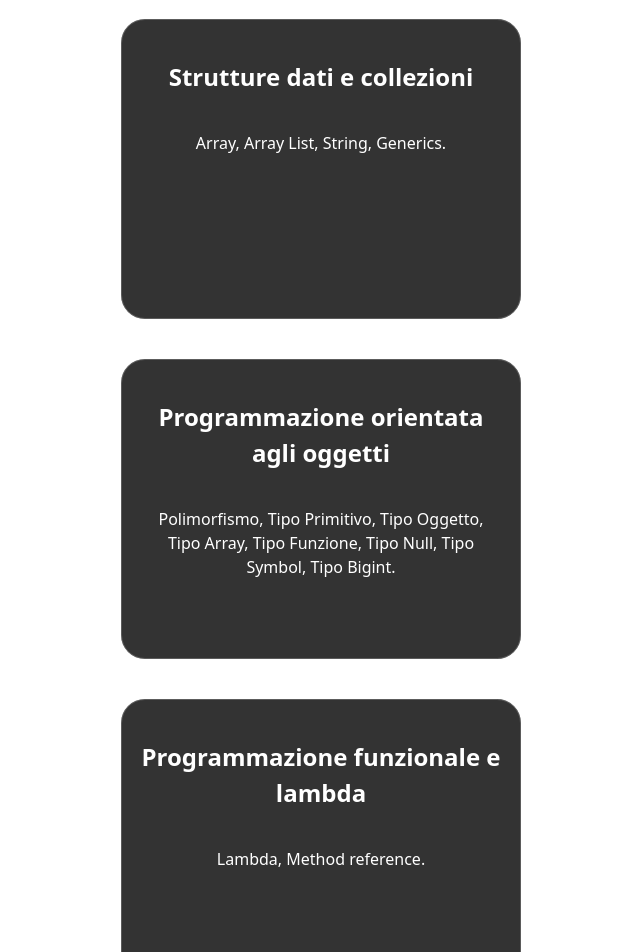
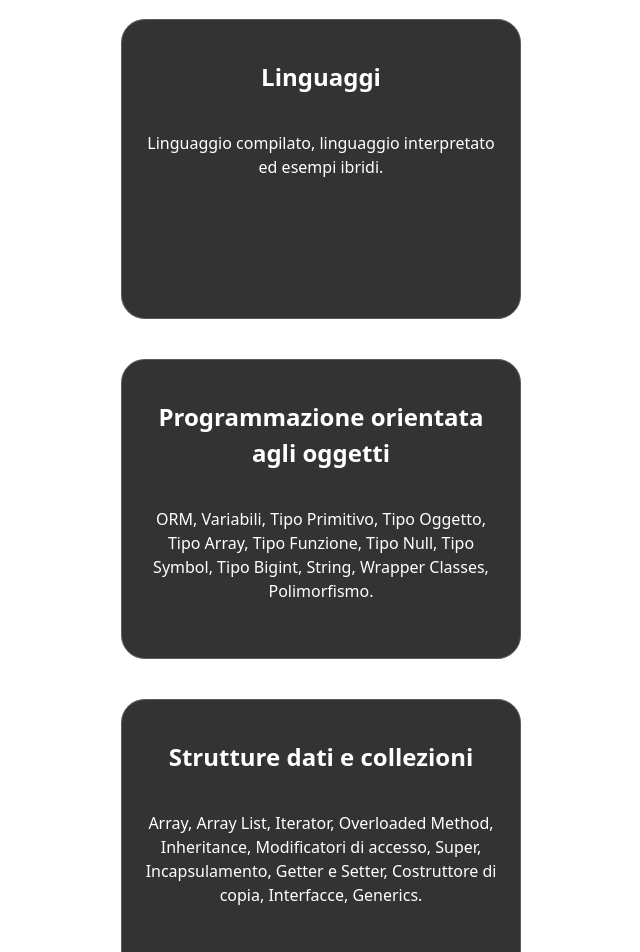
Before and after one commit to FilippoPandolfini/progetto-riassunto, a React (Vite) app: page / in a window 1280 px wide. Shown: the part 520-1472 px from the top of the page, without its empty margins (259-899 px from the left). Built offline with nearby package versions, Linux system fonts and the light colour scheme.

Commit message:
more notes

```diff
--- a/src/App.tsx
+++ b/src/App.tsx
@@ -11,8 +11,8 @@ import { databaseData } from './pages/database-data';
 import { networkingData } from './pages/networking-data';
 import { metadataData } from './pages/metadata-data';
 import { introduzioneData } from './introduzione-data';
-import { title } from 'process';
 import { javavstypeData } from './pages/javavstype-data';
+import { javaData } from './pages/java-data';
 
 interface MenuItem {
   id: string;
@@ -92,6 +92,7 @@ export default function App() {
   }));
 
   const datasets = [
+    javaData,
     dataStructuresData,
     objectOrientedData,
     lambdaData,
--- a/src/components/sections-data.js
+++ b/src/components/sections-data.js
@@ -7,19 +7,26 @@ import { networkingData } from "../pages/networking-data";
 import { objectOrientedData } from "../pages/object-oriented-data";
 import { reactData } from "../pages/react-data";
 import { javavstypeData } from "../pages/javavstype-data";
+import { javaData } from "../pages/java-data";
 
 export const sectionsData = [
   {
-    id: "datastructure",
-    title: "Strutture dati e collezioni",
-    content: "Array, Array List, String, Generics.",
-    subPanels: dataStructuresData,
+    id:"languages",
+    title:"Linguaggi",
+    content:"Linguaggio compilato, linguaggio interpretato ed esempi ibridi.",
+    subPanels: javaData,
   },
   {
     id: "objoriented",
     title: "Programmazione orientata agli oggetti",
-    content: "Polimorfismo, Tipo Primitivo, Tipo Oggetto, Tipo Array, Tipo Funzione, Tipo Null, Tipo Symbol, Tipo Bigint.",
+    content: "ORM, Variabili, Tipo Primitivo, Tipo Oggetto, Tipo Array, Tipo Funzione, Tipo Null, Tipo Symbol, Tipo Bigint, String, Wrapper Classes, Polimorfismo.",
     subPanels: objectOrientedData,
+  },
+  {
+    id: "datastructure",
+    title: "Strutture dati e collezioni",
+    content: "Array, Array List, Iterator, Overloaded Method, Inheritance, Modificatori di accesso, Super, Incapsulamento, Getter e Setter, Costruttore di copia, Interfacce, Generics.",
+    subPanels: dataStructuresData,
   },
   {
     id: "lambda",
--- a/src/pages/data-structures-data.js
+++ b/src/pages/data-structures-data.js
@@ -8,11 +8,62 @@ export const dataStructuresData = [
         id: "arraylist",
         title: "Array List",
         content: "Classe Java che implementa una lista dinamica.\nPuò crescere o ridursi in base agli inserimenti o rimozioni.\nContiene solo oggetti.\nI tipi primitivi vengono incapsulati in wrapper.",
+        sample:"Es: \nArrayList<String> \nDispone di metodi come add(), get(), set(), remove(), size()."
     },
     {
-        id: "string",
-        title: "String",
-        content: "Oggetto immutabile che rappresenta una sequenza di caratteri Unicode.\nGestite come oggetti, non come tipi primitivi.\nOgni modifica (concatenazione, sostituzione, ecc.) crea un nuovo oggetto String."
+        id:"iterator",
+        title:"Iterator",
+        content:"Per scorrere una Array List. \nRispetto ad un for loop, si può usare il metodo remove() in modo sicuro senza incorrere in un ConcurrentModificationException o in errori di salto di elementi. \nL'Iterato è generico e può essere usato su diverse collezioni."
+    },
+    {
+        id:"overloaded",
+        title:"Overloaded Methods",
+        content:"Tecnica che permette di definire più metodi con lo stesso nome, ma parametri diversi all'interno della stessa classe.",
+        sample:"Metodo considerabile \"overloaded\" se rispetta almeno una delle seguenti condizioni: \n· Numero diverso di prametri. \n· Tipo diverso di paramatri. \n· Ordine diverso di parametri. \nNon può dipendere solo sul tipo di ritorno."
+    },
+    {
+        id:"inheritance",
+        title:"Inheritance (ereditarietà)",
+        content:"Meccanismo che consente a una classe di acquisire le proprietà e i metodi di un'altra classe.",
+        sample:"Usa la parola chiave \"extends\"."
+    },
+    {
+        id:"inheritancetype",
+        title:"Tipologie di erediterietà",
+        content:"·Semplice: una classe eredita da un'altra. \n· Multilevel: una classe eredita da una classe che a sua volta eredita da un'altra. \n· Gerarchica: più classi ereditano dalla stessa classe base.",
+        sample:"Java non supporta l'ereditarietà multipla tra classi per evitare problemi di ambiguità, ma si può ottenere un comportamento simile tramite interfacce."
+    },
+    {
+        id:"accmod",
+        title:"Modificatori di accesso e ereditarietà",
+        content:"·Private: non accessibile dalle sottoclassi. \n·Protected: accessibile dalle sottoclassi (anche in pacchetti diversi). \n· Public: accessibile ovunque. \n·Default (senza modificatore): accessibile solo nello stesso pacchetto.",
+        sample:"I costruttori non sono ereditati, ma la sottoclase può chiamare il costruttore della superclasse con super()."
+    },
+    {
+        id:"super",
+        title:"Super",
+        content:"Parola chiave usata per riferirsi ai membri della superclasse."
+    },
+    {
+        id:"incaps",
+        title:"Incapsulamento",
+        content:"Nascondere i dettagli interni di una classe ed esporre solo ciò che è necessario, ricorrendo a: \n· Variabili di istanza private (impedire l'accesso diretto). \n· Metodi getter e setter (controllare lettura e modifica dati). \n· Modificatori di accesso (private, public, protected)."
+    },
+    {
+        id:"getandset",
+        title:"Getter e Setter",
+        content:"Permettono di accedere e modificare le variabili private: \n· Getter: restituisce il valore della variabile. \n· Setter: imposta un nuovo valore alla variabile."
+    },
+    {
+        id:"copyconstr",
+        title:"Costruttore di copia",
+        content:"Costruttore speciale che prende in input un'istanza della stessa classe e copia i valori dei suoi attributi, creando un nuovo oggetto indipendente.",
+        sample:"Es: \nclass Persona: \nPersona persona1 = new Persona(\"Mario\"); \nPersona persona2 = new Persona(\"persona1\"); \npersona2.setName(\"Luigi\");"
+    },
+    {
+        id:"interface",
+        title:"Interfacce",
+        content:"Tipo speciale che definisce un contratto che le classi devono rispettare. \nContiene solo dichiarazioni di metodi e costanti."
     },
     {
         id: "generics",
--- /dev/null
+++ b/src/pages/java-data.js
@@ -0,0 +1,25 @@
+export const javaData = [
+    {
+        id: "compvsint",
+        title: "Compilato vs Interpretato",
+        content: "La differenza principale tra un linguaggio di programmazione compilato e uno interpretato sta nel modo in cui il codice sorgente viene eseguito dal computer."
+    },
+    {
+        id: "comp",
+        title: "Linguaggio Compilato",
+        content: "· Il codice sorgente tradotto interamente in un file eseguibile (codice macchina) da un compilatore prima dell'esecuzione. \n· Una volta compilato, il programma può essere eseguito direttamente senza bisogno del codice sorgente o di un interprete. \n·Maggiore velocità di esecuzione, ma richiedendo una fase di compilazione lo sviluppo può essere più lento e meno flessibile.",
+        sample: "Es: \nC, C++, Rust, Go."
+    },
+    {
+        id: "int",
+        title: "Linguaggio Interpretato",
+        content:"· Il codice sorgente viene eseguito riga per riga da un interprete, senza compilazione preventiva. \n· Il programma viene eseguito direttamente dall'interprete. \n· Maggiore flessibilità, più facilità di debug e velocità di sviluppo, ma più lento perché ogni riga deve essere tradotta durante l'esecuzione.",
+        sample:"Es: \nPython, JavaScript, PHP, Ruby."
+    },
+    {
+        id:"hybrid",
+        title:"Ibridi",
+        content:"Linguaggi che combinano entrambi gli approcci.",
+        sample:"Es: \n·Java e C#, che vengono prima compilati in un bytecode e poi eseguiti da una macchina virtuale."
+    }
+]
--- a/src/pages/object-oriented-data.js
+++ b/src/pages/object-oriented-data.js
@@ -1,8 +1,15 @@
 export const objectOrientedData = [
     {
-        id: "polimorf",
-        title: "Polimorfismo",
-        content: "Capacità di un oggetto di assumere forme diverse. \n\n· Polimorfismo di compilazione (Overloading). \nStesso nome del metodo,  parametri diversi. \n\n· Polimorfismo di runtime (Overriding). \nUna classe figlia ridefinisce un metodo della classe padre.",
+        id:"orm",
+        title:"Object-Relational Mappin (ORM)",
+        content:"Tecnica che permette di mappare gli oggetti di un programma orientato agli oggetti a tabelle di un database relazionale. \nEvita SQL manuale, portabile, gestisce automaticamente le relazioni e opera direttamente sugli oggetti.",
+        sample:"Sconsigliato utilizzarlo in Query molto complesse."
+    },
+    {
+        id:"variable",
+        title:"Variabili",
+        content:"Un'area di memoria che contiene un valore. Tre tipi principali: locali, di istanza, statiche.",
+        sample:"· Locali: dichiarate dentro un metodo e accessibili solo lì. \n· Di istanza: dichiarate all'interno di una classe ma fuori dai metodi. Appartengono a un'istanza della classe. \n·Statiche: condivise tra tutte le istanze della classe (dichiarate con static)."
     },
     {
         id: "primtype",
@@ -38,5 +45,26 @@ export const objectOrientedData = [
         id:"biginttype",
         title:"Tipo bigint",
         content:"Valore numerico arbitrariamente grande, usato per rappresentare interi più grandi del limite di Number."
-    }
+    },
+    {
+        id: "string",
+        title: "String",
+        content: "Oggetto immutabile che rappresenta una sequenza di caratteri Unicode.\nGestite come oggetti, non come tipi primitivi.\nOgni modifica (concatenazione, sostituzione, ecc.) crea un nuovo oggetto String."
+    },
+    {
+        id:"wrapper",
+        title:"Wrapper Classes",
+        content:"Classi che \"avvolgono\" i tipi primitivi, permettendo di trattarli come oggetti. \nOgni tipo primitivo ha un corrispondente wrapper nel pacchetto java.lang.",
+        sample:"byte → Bye, \nshort → Short, \nint → Integer, \nlong → Long, \nfloat → Float, \ndouble → Double, \nchar → Character, \nboolean → Boolean"
+    },
+    {
+        id:"whywrap",
+        title:"Perché usare le Wrapper Classes?",
+        content:"Utilizzo con Collezioni: le collezioni (ArrayList, HashMap, ecc), funzionano solo con oggetti. \nPossibilità di Autoboxing e Unboxing. \nLe Wrapper Classes forniscono metodi per conversioni, confronti, parsing. \nPossono essere null, mentre i tipi primitivi no."
+    },
+    {
+        id: "polimorf",
+        title: "Polimorfismo",
+        content: "Capacità di un oggetto di assumere forme diverse. \n\n· Polimorfismo di compilazione (Overloading). \nStesso nome del metodo,  parametri diversi. \n\n· Polimorfismo di runtime (Overriding). \nUna classe figlia ridefinisce un metodo della classe padre.",
+    },
 ];
```
